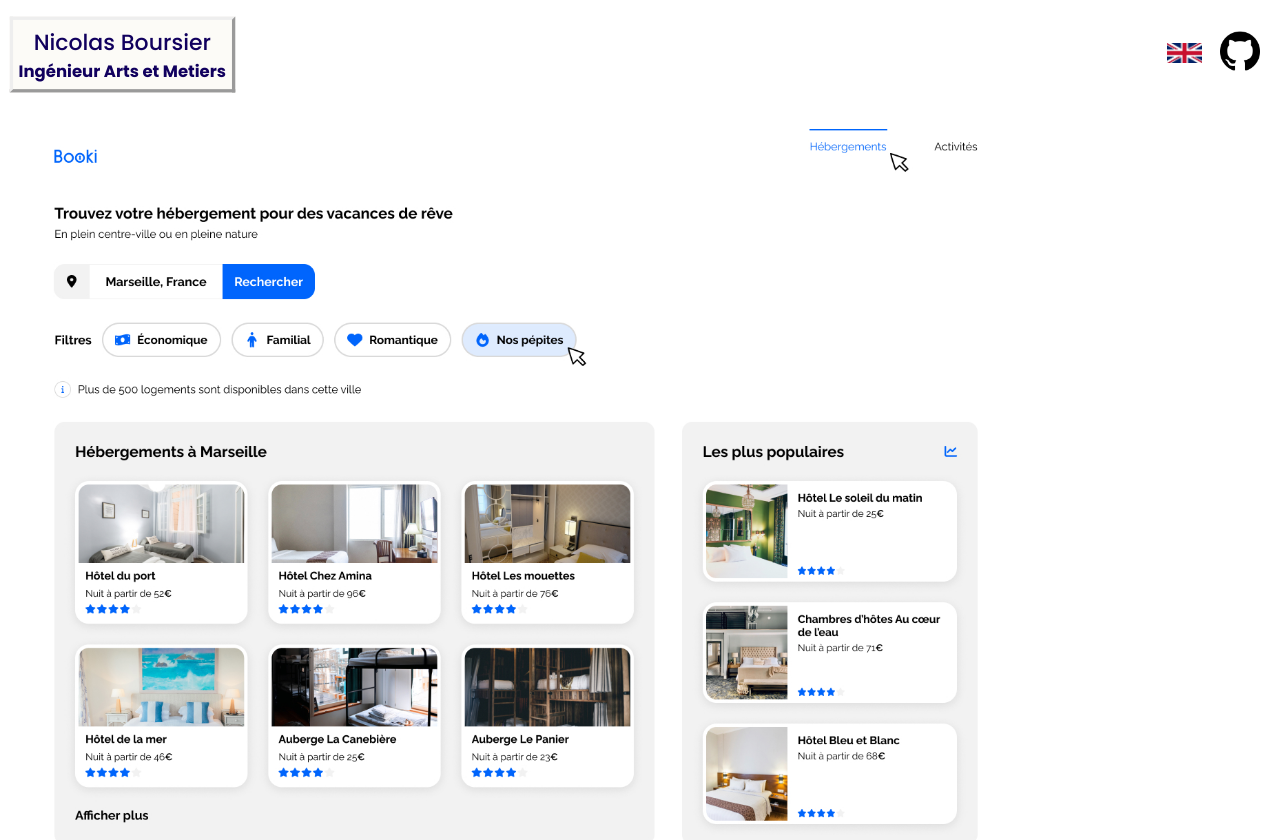
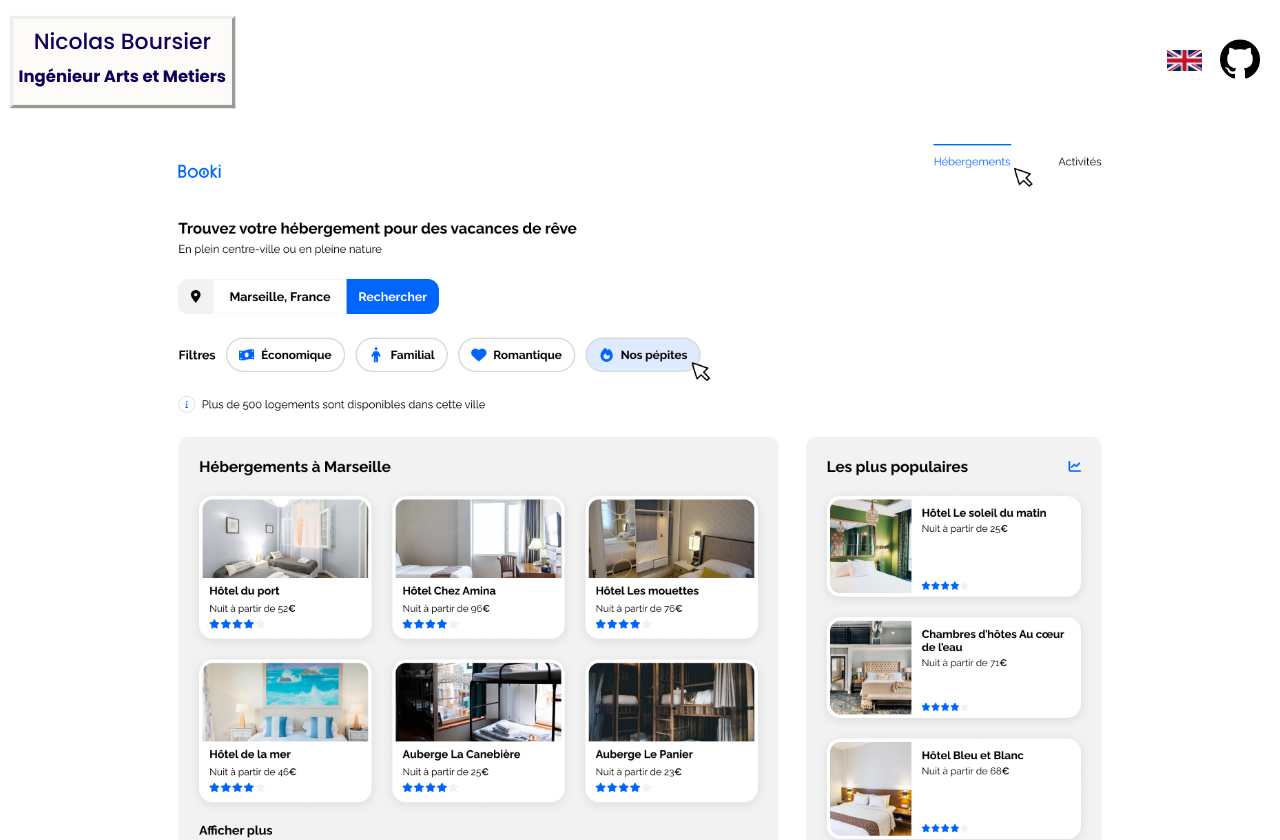
Before and after one commit to nboursier/portfolio, a React (Vite) app: page /project/1 in a window 1280 px wide. Shown: the top 840 px of the page. Built offline with nearby package versions, Linux system fonts and the light colour scheme.

Commit message:
second commit image project

```diff
--- a/src/pages/ProjectDetails.jsx
+++ b/src/pages/ProjectDetails.jsx
@@ -20,7 +20,9 @@ function ProjectDetails() {
         <div className="project">
              <Header2/>
             <div className="maincontainer">
-            <img className="imagecontainer" src={project.imagedetail} alt="jpg detaillé" />
+            <div className="imagecontainer">
+            <img src={project.imagedetail} alt="jpg detaillé" />
+            </div>
             <h2>{project.title}</h2>
             <p>{project.description}</p>
             <p>Compétences : {project.skills.join(', ')}</p>
--- a/src/scss/components/_projects.scss
+++ b/src/scss/components/_projects.scss
@@ -68,7 +68,7 @@
             background-color: rgba(67, 13, 108, 0.0509803922);
             gap: 150px;
             border-radius: 15px;
-            width: 94%;
+            width: 64%;
             height: 1.5em;
             box-shadow: 0 0 10px rgba(0, 0, 0, 0.2);
         }
@@ -119,6 +119,8 @@
 .project-image {
     width: 250px;
     height: auto;
+    max-width: 80%;
+    margin: 20px;
 
     @include tablet {
         width: 380px;
@@ -158,7 +160,9 @@
 }
 
 .image-container {
-    position: relative;
+    margin : 5px;
+
+
 }
 
 .project-description {
--- a/src/scss/pages/_projectdetails.scss
+++ b/src/scss/pages/_projectdetails.scss
@@ -1,15 +1,28 @@
 #projet1 {
-display: flex;
-flex-direction: column;
+    display: flex;
+    flex-direction: column;
 }
 
+.maincontainer {
+    margin: 20px;
+    font-size: 20px;
+    display: flex;
+    flex-direction: column;
+}
 
+.imagecontainer {
+    display: flex;
+    justify-content: center;
 
-.maincontainer{
-     margin: 20px;
-      font-size: 20px;
 }
-.imagecontainer{
+
+img{
 
     width: 80%;
 }
+
+h2{
+ margin-top: 5px;
+ margin-bottom: 10px;
+
+}
```
Also changed, not shown: src/components/projects.jsx (+1 -8 lines), 1 other file (tests, documents, lock files or other folders).
